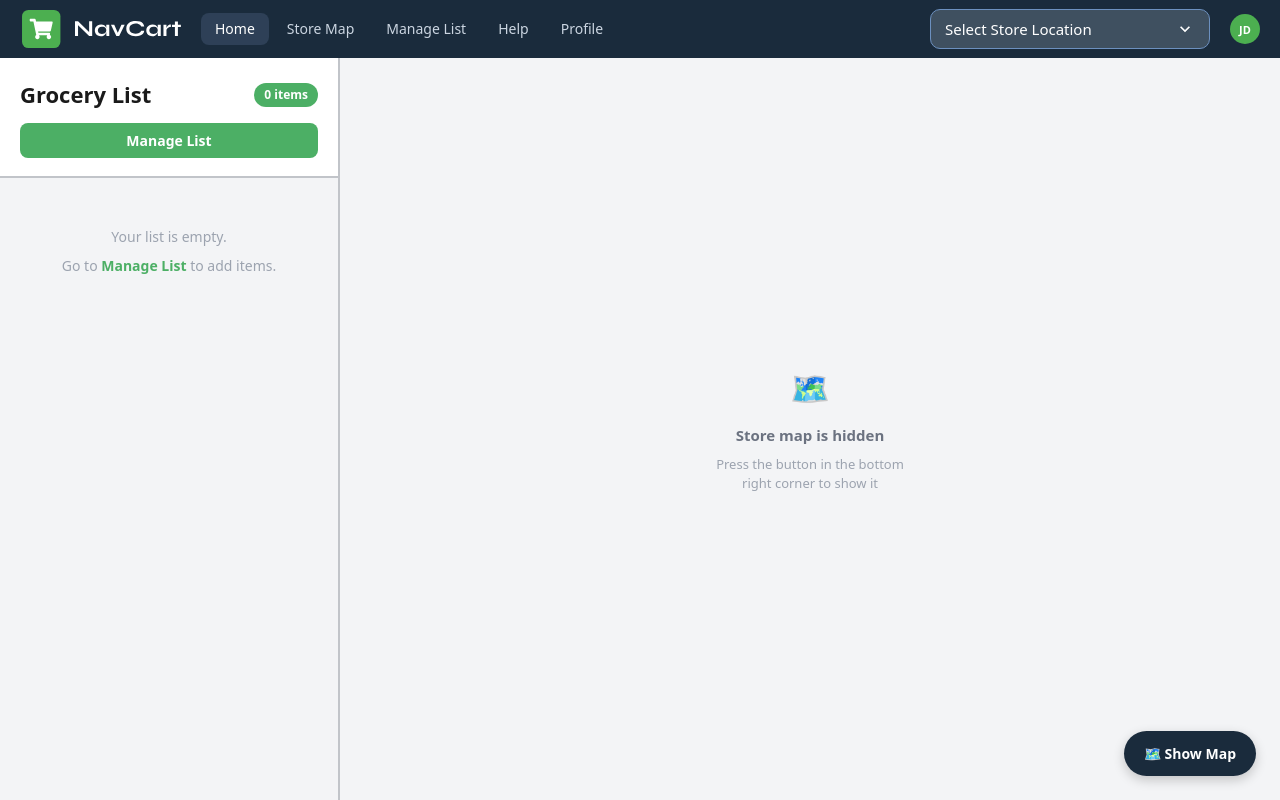
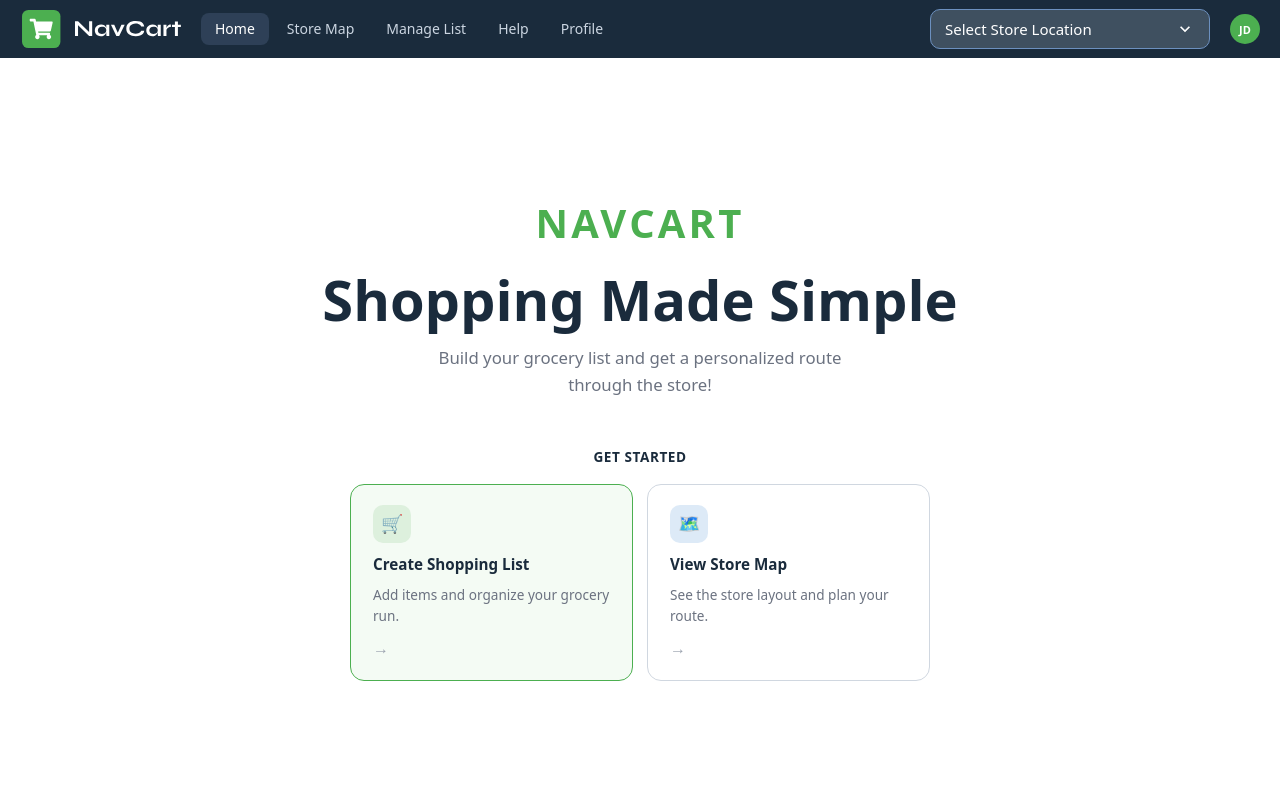
Before and after one commit to nathankhoury/navcart, a Next.js app: page / in a window 1280 px wide. Built offline with nearby package versions, Linux system fonts and the light colour scheme.

Commit message:
home page concept

```diff
--- a/app/css/home.css
+++ b/app/css/home.css
@@ -2,128 +2,195 @@
 .home-wrapper {
     display: flex;
     flex-direction: column;
-    height: 100vh;
-    overflow: hidden;
+    min-height: 100vh;
     background: #ffffff;
     color: #111827;
 }
 
-/* ---------- Main content area ---------- */
-.home-main {
-    display: flex;
+
+/* ---------- Hero section ---------- */
+.home-hero {
     flex: 1;
-    min-height: 0;
-    position: relative;
-    overflow: hidden;
-}
-
-/* ---------- Grocery list ---------- */
-/* Full width on mobile */
-.home-list {
-    flex-shrink: 0;
-    height: 100%;
-    width: 100%;
-}
-
-/* ---------- Map panel ---------- */
-.home-map {
-    display: none;
-}
-
-/* ---------- Toggle button ---------- */
-.home-map-toggle {
-    display: none;
-}
-
-/* Hint area shown when map is hidden on tablet/desktop */
-.home-map--hint {
-    display: none;
-}
-
-.home-map-hint {
     display: flex;
     flex-direction: column;
     align-items: center;
     justify-content: center;
-    gap: 8px;
+    padding: 60px 24px 48px;
     text-align: center;
-    padding: 24px;
 }
 
-.home-map-hint-icon {
-    font-size: 32px;
-    margin-bottom: 4px;
+
+.home-eyebrow {
+    font-size: 40px;
+    font-weight: 600;
+    letter-spacing: 0.08em;
+    text-transform: uppercase;
+    color: #4CAF50;
+    margin: 0 0 14px;
 }
 
-.home-map-hint-text {
-    font-size: 15px;
+
+.home-title {
+    font-size: 1rem;
+    font-weight: 700;
+    color: #1A2B3C;
+    margin: 0 0 12px;
+    line-height: 1.15;
+}
+
+
+.home-subtitle {
+    font-size: 0.8rem;
+    color: #6b7280;
+    margin: 0 0 48px;
+    max-width: 380px;
+    line-height: 1.65;
+}
+
+
+/* ---------- Get Started section ---------- */
+.home-get-started {
+    display: flex;
+    flex-direction: column;
+    align-items: center;
+    gap: 16px;
+    width: 100%;
+}
+
+
+.home-get-started-heading {
+    font-size: 0.85rem;
     font-weight: 600;
-    color: #6b7280;
+    color: #1A2B3C;
+    letter-spacing: 0.04em;
+    text-transform: uppercase;
     margin: 0;
 }
 
-.home-map-hint-sub {
-    font-size: 13px;
-    color: #9ca3af;
+
+.home-card-row {
+    display: flex;
+    flex-direction: column;
+    gap: 14px;
+    width: 100%;
+    max-width: 320px;
+}
+
+
+/* ---------- Action cards ---------- */
+.home-card {
+    display: flex;
+    flex-direction: column;
+    gap: 10px;
+    background: #ffffff;
+    border: 1px solid #d0d7e0;
+    border-radius: 14px;
+    padding: 20px 22px;
+    text-align: left;
+    text-decoration: none;
+    color: inherit;
+    transition: box-shadow 0.15s ease, border-color 0.15s ease;
+}
+
+
+.home-card:hover {
+    box-shadow: 0 4px 18px rgba(26, 43, 60, 0.12);
+    border-color: #b0bec8;
+}
+
+
+.home-card--primary {
+    border-color: #4CAF50;
+    background: #f4fbf4;
+}
+
+
+.home-card--primary:hover {
+    border-color: #3d9955;
+}
+
+
+.home-card-icon {
+    width: 38px;
+    height: 38px;
+    border-radius: 10px;
+    display: flex;
+    align-items: center;
+    justify-content: center;
+    font-size: 18px;
+}
+
+
+.home-card-icon--green {
+    background: #ddf0dd;
+}
+
+
+.home-card-icon--blue {
+    background: #ddeaf7;
+}
+
+
+.home-card-label {
+    font-size: 0.95rem;
+    font-weight: 600;
+    color: #1A2B3C;
     margin: 0;
-    max-width: 220px;
+}
+
+
+.home-card-desc {
+    font-size: 0.85rem;
+    color: #6b7280;
+    margin: 0;
     line-height: 1.5;
 }
 
+
+.home-card-arrow {
+    font-size: 1rem;
+    color: #9ca3af;
+}
+
+
 /* ---------- Tablet 640px+ ---------- */
 @media (min-width: 640px) {
-
-    /* Sidebar goes back to fixed width on tablet and desktop */
-    .home-list {
-        width: auto;
+    .home-title {
+        font-size: 3rem;
     }
 
-    /* Map panel shows when toggled */
-    .home-map--visible {
-        display: flex;
-        flex: 1;
-        min-height: 0;
-        overflow: auto;
-        align-items: flex-start;
-        justify-content: center;
-        background: #f3f4f6;
-        padding: 16px;
+
+    .home-card-row {
+        flex-direction: row;
+        max-width: 520px;
     }
 
-    /* Toggle button */
-    .home-map-toggle {
-        display: flex;
-        align-items: center;
-        position: fixed;
-        bottom: 24px;
-        right: 24px;
-        z-index: 50;
-        background: #1A2B3C;
-        color: white;
-        border: none;
-        border-radius: 999px;
-        padding: 12px 20px;
-        font-size: 14px;
-        font-weight: 600;
-        cursor: pointer;
-        box-shadow: 0 4px 12px rgba(0, 0, 0, 0.2);
-        transition: background 0.15s ease, transform 0.1s ease;
-        white-space: nowrap;
-        gap: 8px;
+
+    .home-card {
+        flex: 1;
+    }
+}
+
+
+/* ---------- Desktop 1024px+ ---------- */
+@media (min-width: 1024px) {
+    .home-hero {
+        padding: 80px 40px 64px;
     }
 
-    .home-map-toggle:hover {
-        background: #2e4057;
-        transform: translateY(-1px);
+
+    .home-title {
+        font-size: 3.5rem;
     }
 
-    /* Show hint area on tablet and desktop */
-    .home-map--hint {
-        display: flex;
-        flex: 1;
-        min-height: 0;
-        align-items: center;
-        justify-content: center;
-        background: #f3f4f6;
+
+    .home-subtitle {
+        font-size: 1.05rem;
+        max-width: 440px;
+    }
+
+
+    .home-card-row {
+        max-width: 580px;
     }
 }
--- a/app/page.tsx
+++ b/app/page.tsx
@@ -1,47 +1,54 @@
-"use client";
 
-import { useState } from "react";
+
+import Link from "next/link";
 import TopBar from "./topbar";
-import GroceryList from "./grocery-list/page";
-import StoreMap from "./store-map/StoreMap";
 import "./css/home.css";
 
+
 export default function Home() {
-  const [showMap, setShowMap] = useState(false);
-
     return (
         <div className="home-wrapper">
             <TopBar />
-      <main className="home-main">
 
-        {/* Grocery list sidebar - always visible */}
-        <div className="home-list">
-          <GroceryList />
+
+            <main className="home-hero">
+                <p className="home-eyebrow">NavCart</p>
+                <h1 className="home-title">Shopping Made Simple</h1>
+                <p className="home-subtitle">
+                    Build your grocery list and get a personalized route through
+                    the store!
+                </p>
+
+
+                <div className="home-get-started">
+                    <p className="home-get-started-heading">Get Started</p>
+
+
+                    <div className="home-card-row">
+
+
+                        <Link href="/list-manager" className="home-card home-card--primary">
+                            <div className="home-card-icon home-card-icon--green">🛒</div>
+                            <p className="home-card-label">Create Shopping List</p>
+                            <p className="home-card-desc">
+                                Add items and organize your grocery run.
+                            </p>
+                            <span className="home-card-arrow">→</span>
+                        </Link>
+
+
+                        <Link href="/store-map" className="home-card">
+                            <div className="home-card-icon home-card-icon--blue">🗺️</div>
+                            <p className="home-card-label">View Store Map</p>
+                            <p className="home-card-desc">
+                                See the store layout and plan your route.
+                            </p>
+                            <span className="home-card-arrow">→</span>
+                        </Link>
+
+
                     </div>
-
-        {/* Map panel - tablet and desktop only */}
-        <div className={`home-map${showMap ? " home-map--visible" : " home-map--hint"}`}>
-          {showMap ? (
-            <StoreMap />
-          ) : (
-            <div className="home-map-hint">
-              <span className="home-map-hint-icon">🗺️</span>
-              <p className="home-map-hint-text">Store map is hidden</p>
-              <p className="home-map-hint-sub">Press the button in the bottom right corner to show it</p>
                 </div>
-          )}
-        </div>
-
-        {/* Toggle button - tablet and desktop only */}
-        <button
-          type="button"
-          onClick={() => setShowMap((prev) => !prev)}
-          className="home-map-toggle"
-          title={showMap ? "Hide map" : "Show map"}
-        >
-          {showMap ? "❌ Hide Map" : "🗺️ Show Map"}
-        </button>
-
             </main>
         </div>
     );
```
Lines whose indentation alone changed are shown as unchanged.
